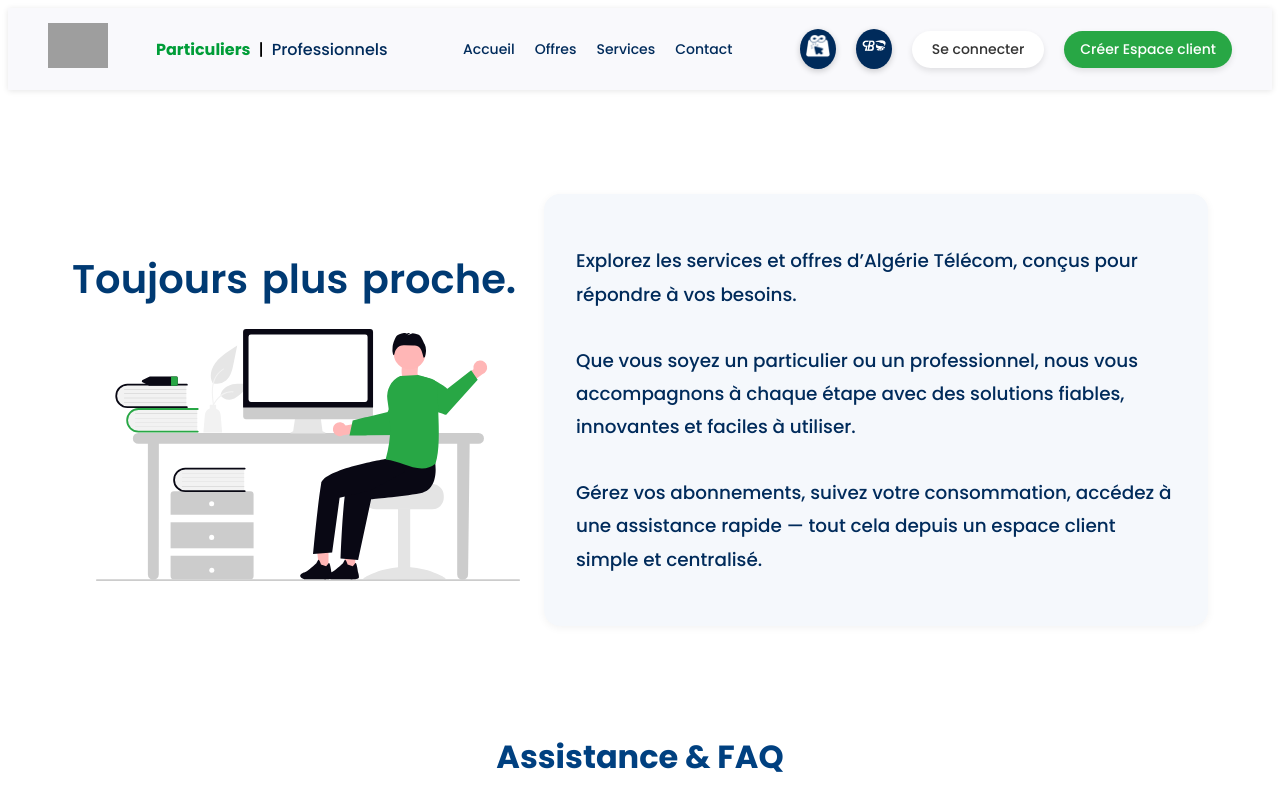
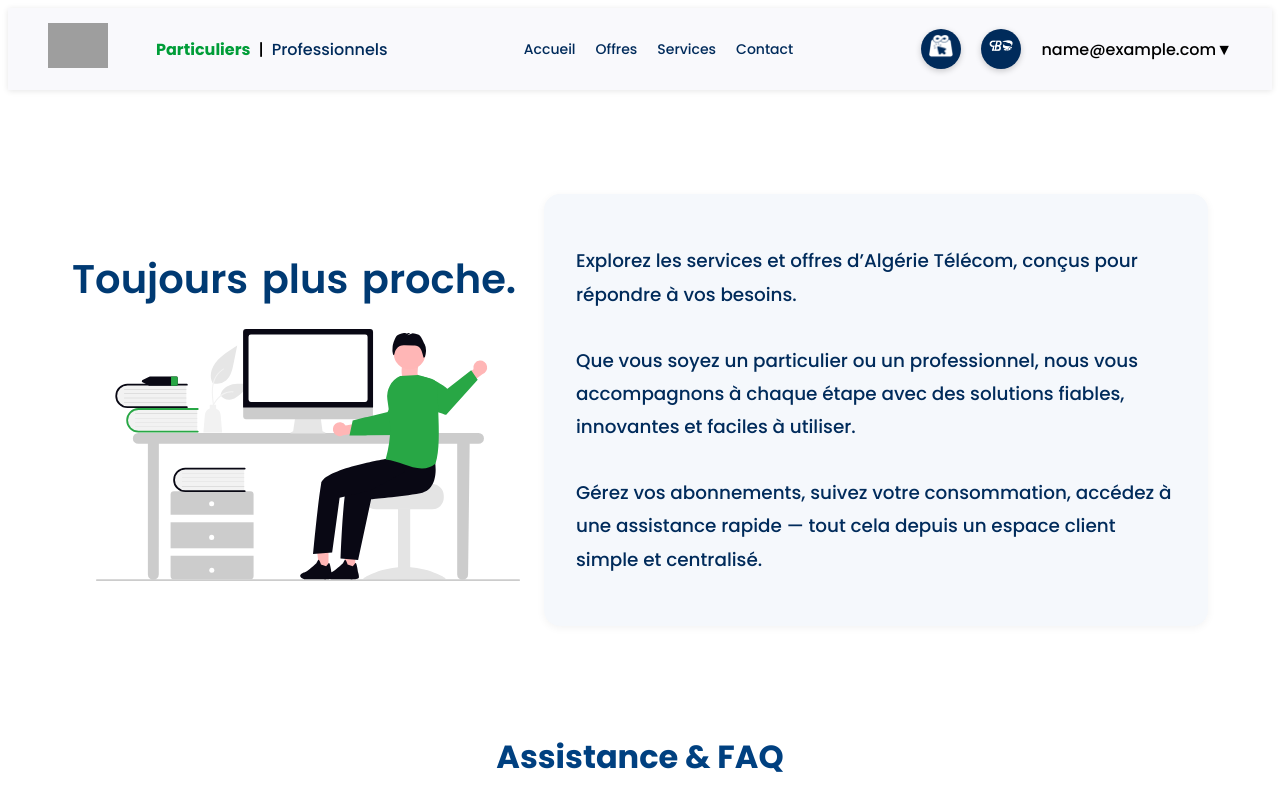
Before and after one commit to TouatiTlibaYasmina/espace-client, a React (Create React App) app: page / in a window 1280 px wide. Shown: the top 800 px of the page. Built offline with nearby package versions, Linux system fonts and the light colour scheme; sample sign-in values are in the browser's storage; grey boxes are pictures that could not be loaded.

Commit message:
feat: seconf try of add user dropdown with logout and profile navigation

```diff
--- a/src/components/pages/home/HomePage.jsx
+++ b/src/components/pages/home/HomePage.jsx
@@ -61,6 +61,8 @@ function HomePage() {
         setUserType={setUserType}
         openInscriptionModal={openInscriptionModal}
         openConnexionModal={openConnexionModal}
+         isAuthenticated={!!localStorage.getItem('token')}
+         userEmail={localStorage.getItem('userEmail')}
       />
 
       {isInscriptionOpen && (
```
